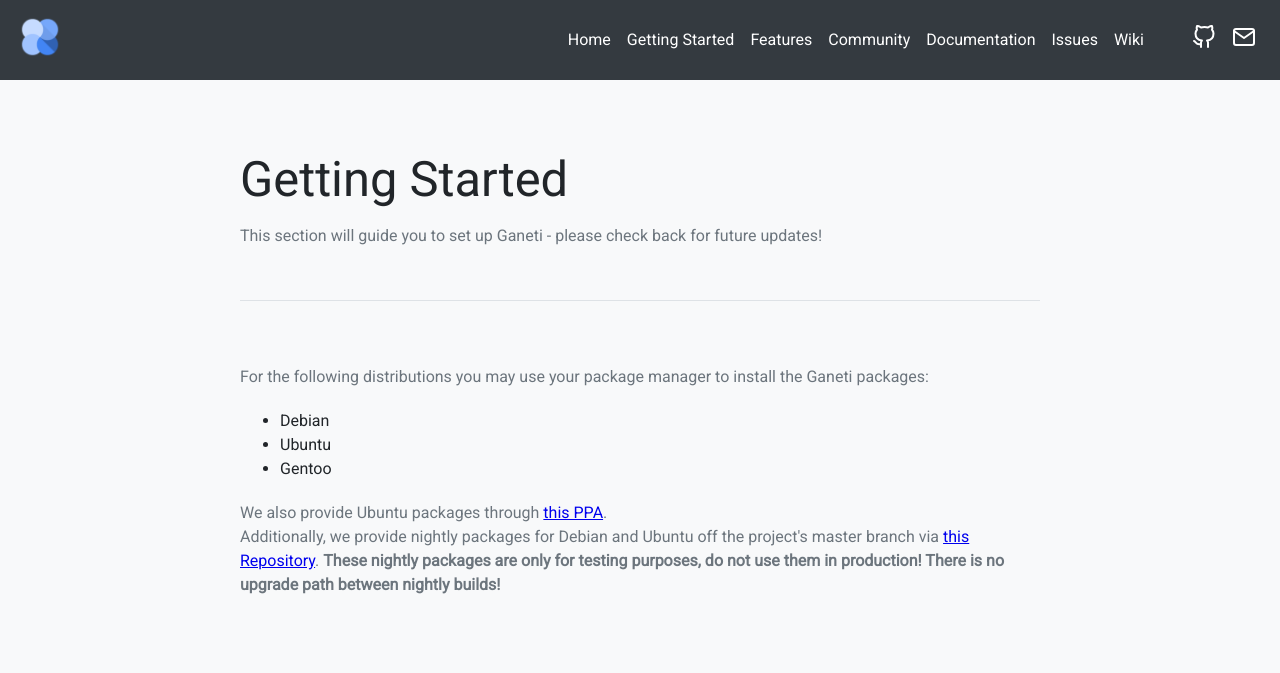
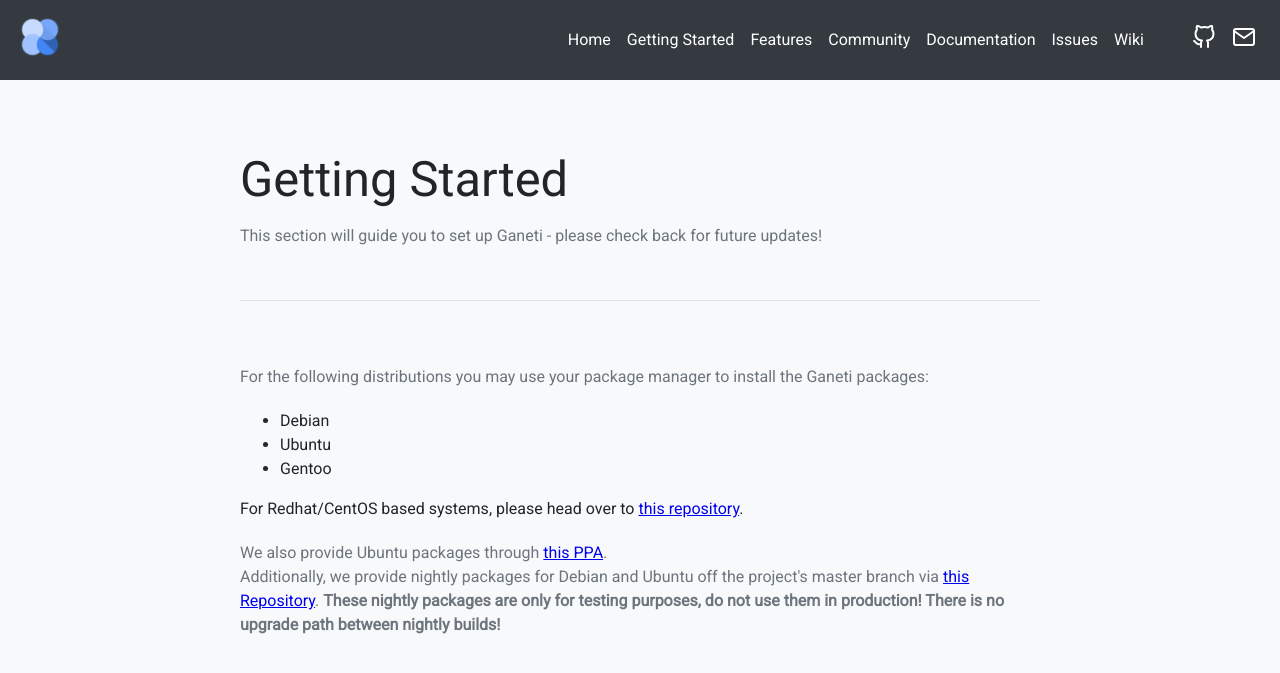
Before and after one commit to ganeti/ganeti.org, a Jekyll site: the page built from gettingstarted.html, in a window 1280 px wide. Shown: the top 673 px of the page. Built offline with Jekyll 4.4.1, drawn with Linux system fonts in a browser that asks for light colours.

Commit message:
Add info about RedHat/CentOS repository

```diff
--- a/gettingstarted.html
+++ b/gettingstarted.html
@@ -17,6 +17,7 @@ title: Ganeti - Getting Started
             <li>Ubuntu</li>
             <li>Gentoo</li>
         </ul>
+            For Redhat/CentOS based systems, please head over to <a href="https://jfut.integ.jp/linux/ganeti/">this repository</a>.
         </p>
         <p>
         We also provide Ubuntu packages through <a href="https://launchpad.net/~pkg-ganeti-devel/+archive/ubuntu/lts">this PPA</a>.<br>
```
